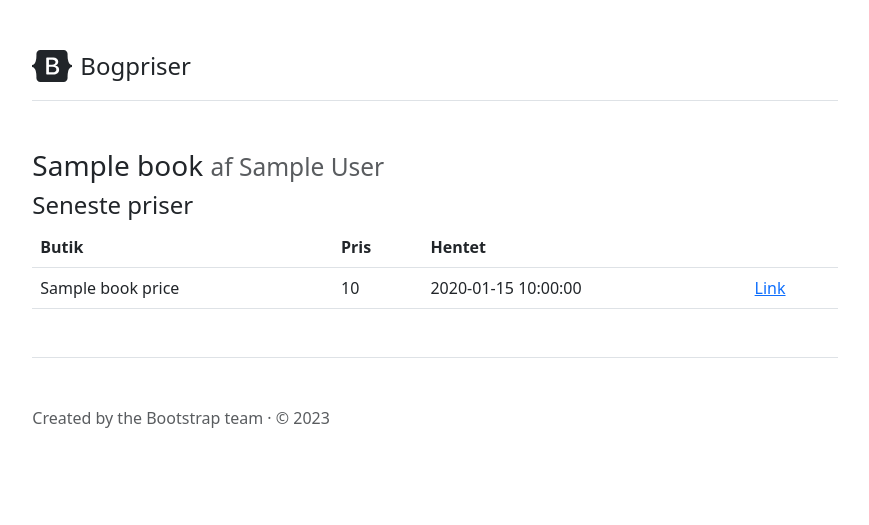
After one commit to dani7354/book-prices, a Flask app: template src/web/templates/details.html in a window 1280 px wide. The commit adds this page. Shown: the top 525 px of the page, without its empty margins (205-1074 px from the left). Run offline with Flask 2, Linux system fonts and the light colour scheme; the template is opened without the code that fills it: most values are stand-ins (such as "Sample title", 1, 10 or a date in 2020); parts of the project's set-up code (start-up, migrations or seed data) failed here and were passed over.

Commit message:
Details page works

```diff
--- a/src/web/app.py
+++ b/src/web/app.py
@@ -24,10 +24,15 @@ def index():
     return render_template("index.html", books=book_view_models)
 
 
-@app.route("/book/<int:book_id>")
+@app.route("/details/<int:book_id>")
 def details(book_id):
-    # Do lookup and return book details!
-    return ""
+    book = db.get_book(book_id)
+    if book is None:
+        return "<h1>NotFound</h1>", 404
+    book_prices = db.get_latest_prices(book.id)
+    book_details = BookMapper.map_book_details(book, book_prices)
+
+    return render_template("details.html", details=book_details)
 
 
 if __name__ == "__main__":
--- /dev/null
+++ b/src/web/templates/base.html
@@ -0,0 +1,83 @@
+<!doctype html>
+<html lang="en">
+  <head>
+    <meta charset="utf-8">
+    <meta name="viewport" content="width=device-width, initial-scale=1">
+    <title>Bogpriser</title>
+    <link href="../static/css/bootstrap.css" rel="stylesheet">
+    <style>
+      .bd-placeholder-img {
+        font-size: 1.125rem;
+        text-anchor: middle;
+        -webkit-user-select: none;
+        -moz-user-select: none;
+        user-select: none;
+      }
+
+      @media (min-width: 768px) {
+        .bd-placeholder-img-lg {
+          font-size: 3.5rem;
+        }
+      }
+
+      .b-example-divider {
+        height: 3rem;
+        background-color: rgba(0, 0, 0, .1);
+        border: solid rgba(0, 0, 0, .15);
+        border-width: 1px 0;
+        box-shadow: inset 0 .5em 1.5em rgba(0, 0, 0, .1), inset 0 .125em .5em rgba(0, 0, 0, .15);
+      }
+
+      .b-example-vr {
+        flex-shrink: 0;
+        width: 1.5rem;
+        height: 100vh;
+      }
+
+      .bi {
+        vertical-align: -.125em;
+        fill: currentColor;
+      }
+
+      .nav-scroller {
+        position: relative;
+        z-index: 2;
+        height: 2.75rem;
+        overflow-y: hidden;
+      }
+
+      .nav-scroller .nav {
+        display: flex;
+        flex-wrap: nowrap;
+        padding-bottom: 1rem;
+        margin-top: -1px;
+        overflow-x: auto;
+        text-align: center;
+        white-space: nowrap;
+        -webkit-overflow-scrolling: touch;
+      }
+    </style>
+
+
+    <!-- Custom styles for this template -->
+    <link href="../static/css/style.css" rel="stylesheet">
+  </head>
+  <body>
+
+  <div class="col-lg-8 mx-auto p-4 py-md-5">
+  <header class="d-flex align-items-center pb-3 mb-5 border-bottom">
+    <a href="/" class="d-flex align-items-center text-dark text-decoration-none">
+      <svg xmlns="http://www.w3.org/2000/svg" width="40" height="32" class="me-2" viewBox="0 0 118 94" role="img"><title>Bootstrap</title><path fill-rule="evenodd" clip-rule="evenodd" d="M24.509 0c-6.733 0-11.715 5.893-11.492 12.284.214 6.14-.064 14.092-2.066 20.577C8.943 39.365 5.547 43.485 0 44.014v5.972c5.547.529 8.943 4.649 10.951 11.153 2.002 6.485 2.28 14.437 2.066 20.577C12.794 88.106 17.776 94 24.51 94H93.5c6.733 0 11.714-5.893 11.491-12.284-.214-6.14.064-14.092 2.066-20.577 2.009-6.504 5.396-10.624 10.943-11.153v-5.972c-5.547-.529-8.934-4.649-10.943-11.153-2.002-6.484-2.28-14.437-2.066-20.577C105.214 5.894 100.233 0 93.5 0H24.508zM80 57.863C80 66.663 73.436 72 62.543 72H44a2 2 0 01-2-2V24a2 2 0 012-2h18.437c9.083 0 15.044 4.92 15.044 12.474 0 5.302-4.01 10.049-9.119 10.88v.277C75.317 46.394 80 51.21 80 57.863zM60.521 28.34H49.948v14.934h8.905c6.884 0 10.68-2.772 10.68-7.727 0-4.643-3.264-7.207-9.012-7.207zM49.948 49.2v16.458H60.91c7.167 0 10.964-2.876 10.964-8.281 0-5.406-3.903-8.178-11.425-8.178H49.948z" fill="currentColor"></path></svg>
+      <span class="fs-4">Bogpriser</span>
+    </a>
+  </header>
+  <main>
+    {% block content %}{% endblock %}
+  </main>
+  <footer class="pt-5 my-5 text-muted border-top">
+    Created by the Bootstrap team &middot; &copy; 2023
+  </footer>
+  </div>
+    <script src="../static/js/bootstrap.bundle.js"></script>
+  </body>
+</html>
--- /dev/null
+++ b/src/web/templates/details.html
@@ -0,0 +1,34 @@
+{% extends "base.html" %}
+
+{% block content %}
+
+<h3>
+  {{ details.book.title }}
+  <small class="text-muted">af {{ details.book.author }}</small>
+</h3>
+
+<h4>Seneste priser</h4>
+<table class="table">
+  <thead>
+    <tr>
+      <th scope="col">Butik</th>
+      <th scope="col">Pris</th>
+      <th scope="col">Hentet</th>
+      <th scope="col"></th>
+    </tr>
+  </thead>
+  <tbody>
+  {% for p in details.book_prices %}
+    <tr>
+      <td>{{ p.book_store_name }}</td>
+      <td>{{ p.price }}</td>
+      <td>{{ p.created }}</td>
+      <td><a href="{{ p.url }}">Link</a></td>
+    </tr>
+  {% endfor %}
+
+
+  </tbody>
+</table>
+
+{% endblock %}
--- a/src/web/viewmodels/book.py
+++ b/src/web/viewmodels/book.py
@@ -3,3 +3,9 @@ class BookListItemViewModel:
         self.id = id
         self.title = title
         self.author = author
+
+
+class BookDetailsViewModel:
+    def __init__(self, book, book_prices):
+        self.book = book
+        self.book_prices = book_prices
--- a/src/web/viewmodels/book_mapper.py
+++ b/src/web/viewmodels/book_mapper.py
@@ -1,4 +1,4 @@
-from .book import BookListItemViewModel
+from .book import BookListItemViewModel, BookDetailsViewModel
 
 
 class BookMapper:
@@ -9,3 +9,7 @@ class BookMapper:
     @staticmethod
     def map_book_list_item(book) -> BookListItemViewModel:
         return BookListItemViewModel(book.id, book.title, book.author)
+
+    @staticmethod
+    def map_book_details(book, book_prices) -> BookDetailsViewModel:
+        return BookDetailsViewModel(book, book_prices)
```
Also changed, not shown: src/data/bookprice_db.py (+43 -2 lines), src/data/model.py (+10 -0 lines), src/web/templates/index.html (+5 -85 lines).
